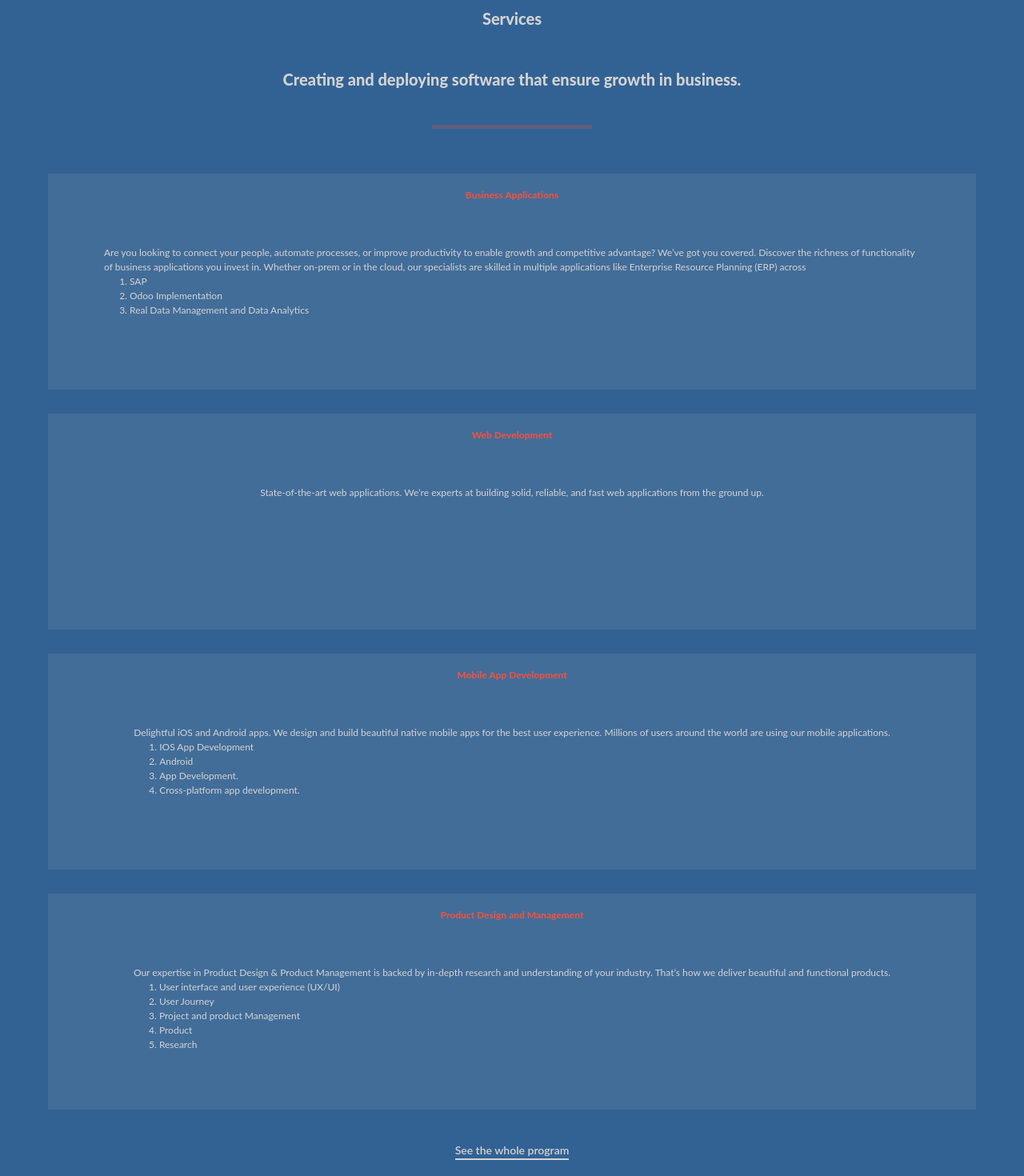
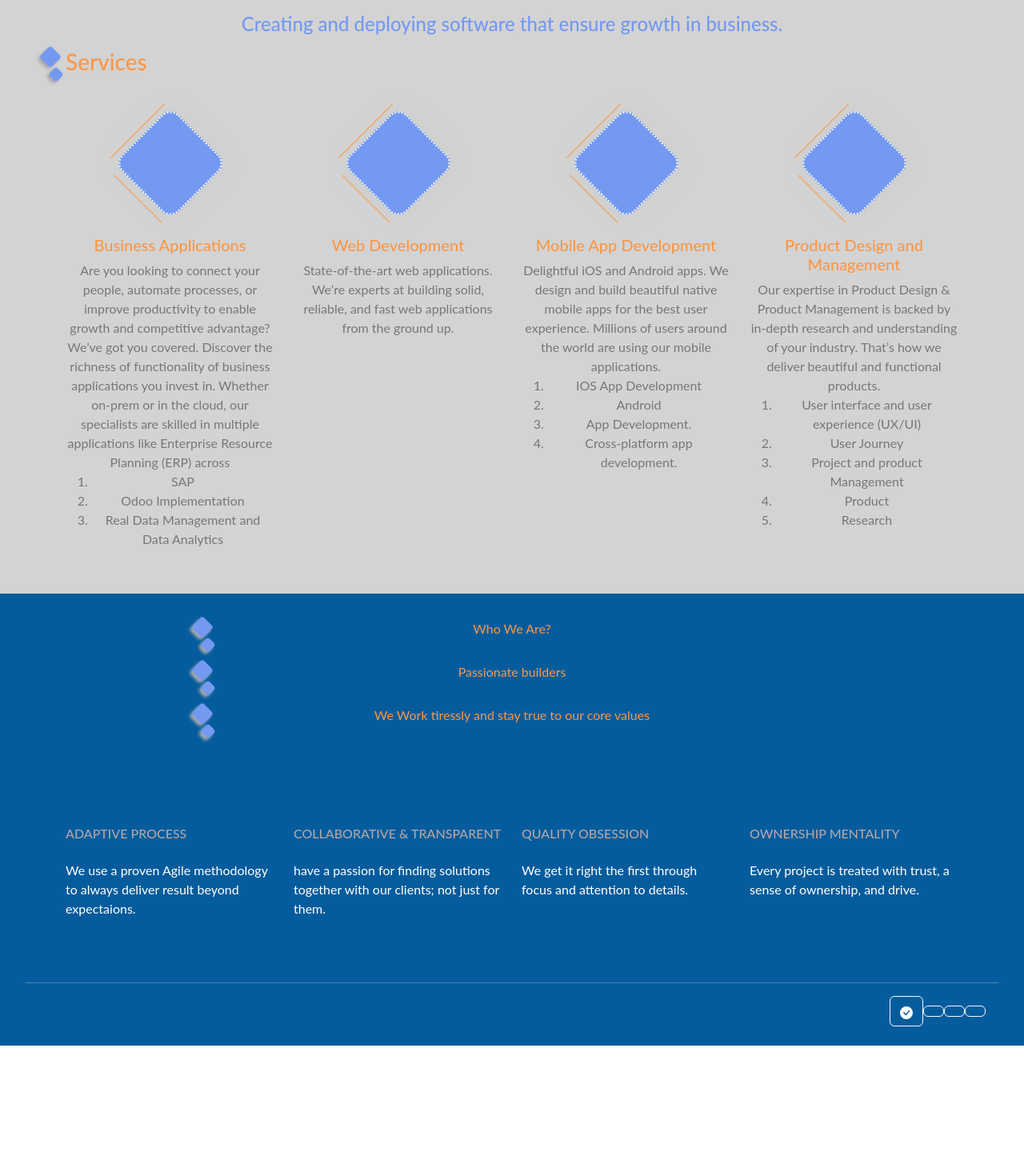
Before and after one commit to ZuhRa-HashiMi/vue.js_project, a Vue app: page / in a window 1280 px wide. Shown: the part 800-2270 px from the top of the page at 80% size. After the commit the page ends 2107 px from the top, so only its background shows below. Built offline with nearby package versions, Linux system fonts and the light colour scheme.

Commit message:
bring some changes

```diff
--- a/package.json
+++ b/package.json
@@ -8,8 +8,12 @@
     "lint": "vue-cli-service lint"
   },
   "dependencies": {
+    "@fortawesome/fontawesome-svg-core": "^6.2.0",
+    "@fortawesome/free-regular-svg-icons": "^6.2.0",
+    "@fortawesome/free-solid-svg-icons": "^6.2.0",
     "@popperjs/core": "^2.11.6",
     "bootstrap": "^5.2.1",
+    "bootstrap-icons": "^1.9.1",
     "core-js": "^3.8.3",
     "vue": "^3.2.13"
   },
--- a/src/assets/style.css
+++ b/src/assets/style.css
@@ -102,19 +102,21 @@
     background-repeat: no-repeat;
     background-size: cover;
     padding: 50px 20px;
-    background-color:whitesmoke;
+    background-color:#6699CC;
   }
 
  .txt h2 {
     /* padding-top:100px;  */
-    color: blue;
+    color: #326293;
     font-size: 20px;
     font-weight: 400px;
      position: relative;
     top: 4%;
     left: 0%;
+    margin-bottom: 4%;
     display: grid;
     grid-template-columns: repeat(2,1fr);
+
 
 
   }
@@ -504,16 +506,20 @@
 
 }
 #btn{
-  width: 12%;
+  width: 15%;
   height: 10%;
-  background-color:rgba(0, 0, 255, 0.622);
+  background-color:#326293;
   color:#fff;
-  position:relative;
+  position:flex;
   top:5%;
+  left: 5%;
+  text-align: center;
+  float: left;
 
 
 }
  #mt{
+  float: none;
   position:relative;
   top:30%;
   left:68%;
@@ -521,3 +527,106 @@
   max-width:40%;
   max-height: 50%;
 }
+
+.icon-stack-xl {
+  height: 5rem;
+  width: 5rem;
+  font-size: 1.75rem;
+}
+
+/* your CSS goes here*/
+.title {color: #fa9746;margin-bottom: 30px;position: relative;}
+.title::before {
+  position: absolute;
+  left: -29px;
+  top: 0;
+  height: 20px;
+  width: 20px;
+  transform: rotate(45deg);
+  background-color: #7499f1;
+  box-shadow: 0px 4px 4px 0px #aaa;
+  border-radius: 4px;
+  content: '';
+}
+.title::after {
+  position: absolute;
+  left: -19px;
+  top: 25px;
+  height: 14px;
+  width: 14px;
+  transform: rotate(45deg);
+  background-color: #7499f1;
+  box-shadow: 0px 4px 4px 0px #aaa;
+  border-radius: 4px;
+  content: '';
+}
+ /* services */
+.services {
+  color: black;
+  background-color:#d3d3d3;
+    padding:40px;
+  position: relative;
+}
+.services .square {
+  height: 100px;
+  width: 100px;
+  margin: 30px auto 40px;
+  position: relative;
+  border-radius: 15px;
+  transform: rotate(45deg);
+  padding: 10px;
+  background-color:#7499f1;
+  box-shadow: 0px 0px 27px 0px #ccc;
+  border: 2px dotted #eaf3fa;
+}
+.square i {
+  transform: rotate(315deg);
+  display: block;
+  color: #eaf3fa;
+  font-size: 40px;
+  padding-top: 17px;
+  padding-right: 14px;
+}
+.services .square::before {
+  position: absolute;
+  left: -10px;
+  top: 0;
+  width: 1px;
+  height: 100%;
+  background-color: #fa9746;
+  content: '';
+}
+.services .square::after {
+  position: absolute;
+  left: 50px;
+  top: 66px;
+  width: 1px;
+  height: 88%;
+  background-color:#fa9746;
+  content: '';
+  transform: rotate(90deg);
+}
+.services .serv .num
+ {
+   width: 60px;
+   height: 60px;
+   background-color: #7499f1;
+   box-shadow: 0px 0px 15px 0px #00a9d3;
+   margin: -38px auto 15px auto;
+   border-radius: 50%;
+   color: #fff;
+   font-size: 30px;
+    padding-top: 7px;
+    border: 1px dashed;
+  }
+.services .serv h5 {color: #fa9746;}
+.services .serv p {color: #777;}
+.services .serv hr {
+  width: 30px;
+  border-top: 3px solid rgb(0 169 211);
+}
+.txt{
+  color: #b3a6a6;
+}
+
+/* only for adding  */
--- a/src/components/MyFooter.vue
+++ b/src/components/MyFooter.vue
@@ -1,38 +1,127 @@
 <template>
-    <section id="footer">
+<div class="  mx-6 my-6">
+    <!-- Footer -->
+    <footer class="text-center text-lg-start text-white p-2" style="background-color:#055C9D">
+        <!-- Grid container -->
+        <div class=" p-4 pb-0 ">
+            <!-- Section: Links -->
+            <section class="container">
+                <div class="row text-center">
+                    <div class="col-md-2"></div>
+                    <div class="col-12 col-md-8">
                         <p class="title">Who We Are?</p>
                         <p class="title">Passionate builders</p>
                         <p class="title"> We Work tiressly and stay true to our core values</p>
-    <hr />
-    <div class="footer">
-        <div class="lecture">
-            <h3>Adaptive Process</h3>
+                    </div>
+                    <div class="col-md-2"></div>
+                </div>
+                <!--Grid row-->
+                <div class="row">
+                    <!-- Grid column -->
+                    <div class="col-md-3 col-lg-3 col-xl-3 mx-6 mt-5 py-5 ">
+                        <h6 class="text-uppercase mb-4 font-weight-bold txt">
+                            Adaptive Process
+
+                        </h6>
                         <p>
                             We use a proven Agile methodology to always deliver result beyond expectaions.
                         </p>
+                    </div>
+                    <!-- Grid column -->
 
-        </div>
+                    <hr class="w-100 clearfix d-md-none" />
 
-        <div class="ccexhibition">
-            <h3>Collaborative & Transparent</h3>
-            <p>
-                We have a passion for finding solutions together with our clients; not just for them.
+                    <!-- Grid column -->
+                    <div class="col-md-3 col-lg-3 col-xl-3 mx-6 mt-5 py-5 ">
+                        <h6 class="text-uppercase mb-4 font-weight-bold txt ">Collaborative & Transparent</h6>
+                        <p> have a passion for finding solutions together with our clients; not just for them.
                         </p>
                     </div>
-        <div class="forum">
-            <h3>Quality Obsession</h3>
+                    <!-- Grid column -->
+
+                    <hr class="w-100 clearfix d-md-none" />
+
+                    <!-- Grid column -->
+                    <div class="col-md-3 col-lg-3 col-xl-3 mx-6 mt-5 py-5 ">
+                        <h6 class="text-uppercase mb-4 font-weight-bold txt">
+                            Quality Obsession
+                        </h6>
                         <p>
                             We get it right the first through focus and attention to details.
                         </p>
                     </div>
-        <div class="workshop">
-            <h3>Ownership Mentality</h3>
+                    <div class="col-md-3 col-lg-3 col-xl-3 mx-6 mt-5 py-5 ">
+                        <h6 class="text-uppercase mb-4 font-weight-bold txt">
+                            Ownership Mentality
+
+                        </h6>
                         <p>
                             Every project is treated with trust, a sense of ownership, and drive.
                         </p>
                     </div>
+
+                    <!-- Grid column -->
+                    <hr class="w-100 clearfix d-md-none" />
+
+                    <!-- Grid column -->
+                    <!-- <div class="col-md-4 col-lg-3 col-xl-3 mx-auto mt-3">
+              <h6 class="text-uppercase mb-4 font-weight-bold">Contact</h6>
+              <p><i class="fas fa-home mr-3"></i> New York, NY 10012, US</p>
+              <p><i class="fas fa-envelope mr-3"></i> info@gmail.com</p>
+              <p><i class="fas fa-phone mr-3"></i> + 01 234 567 88</p>
+              <p><i class="fas fa-print mr-3"></i> + 01 234 567 89</p>
+            </div> -->
+                    <!-- Grid column -->
+                </div>
+                <!--Grid row-->
+            </section>
+            <!-- Section: Links -->
+
+            <hr class="my-3">
+
+            <!-- Section: Copyright -->
+            <section class="p-3 pt-0">
+                <div class="row d-flex align-items-center">
+                    <!-- Grid column -->
+                    <div class="col-md-7 col-lg-8 text-center text-md-start">
+                        <!-- Copyright -->
+
+                        <!-- Copyright -->
+                    </div>
+                    <!-- Grid column -->
+
+                    <!-- Grid column -->
+                    <div class="col-md-5 col-lg-4 ml-lg-0 text-center text-md-end">
+                        <!-- Facebook -->
+                        <a class="btn btn-outline-light btn-floating
+                 text-white" role="button">
+                            <svg xmlns="http://www.w3.org/2000/svg" width="16" height="16" fill="currentColor" class="bi bi-check-circle-fill" viewBox="0 0 16 16">
+                                <path d="M16 8A8 8 0 1 1 0 8a8 8 0 0 1 16 0zm-3.97-3.03a.75.75 0 0 0-1.08.022L7.477 9.417 5.384 7.323a.75.75 0 0 0-1.06 1.06L6.97 11.03a.75.75 0 0 0 1.079-.02l3.992-4.99a.75.75 0 0 0-.01-1.05z" />
+                            </svg>
+                        </a>
+
+                        <!-- Twitter -->
+                        <a class="btn btn-outline-light btn-floating
+                 text-white" role="button"><i class="fab fa-twitter"></i></a>
+
+                        <!-- Google -->
+                        <a class="btn btn-outline-light btn-floating
+                 text-white" role="button"><i class="fab fa-google"></i></a>
+
+                        <!-- Instagram -->
+                        <a class="btn btn-outline-light btn-floating
+                 text-white" role="button"><i class="fab fa-instagram"></i></a>
+                    </div>
+                    <!-- Grid column -->
                 </div>
             </section>
+            <!-- Section: Copyright -->
+        </div>
+        <!-- Grid container -->
+    </footer>
+    <!-- Footer -->
+</div>
+<!-- End of .container -->
 </template>
 
 <script>
--- a/src/components/SerVices.vue
+++ b/src/components/SerVices.vue
@@ -1,14 +1,20 @@
 <template>
 <!-- Main Program Section -->
-<section id="main-program">
-    <p class="title">Services</p>
-    <p class="title"> Creating and deploying software that ensure growth in business.</p>
-    <hr />
-    <div class="main-program">
-        <div class="lecture">
-            <h3>Business Applications</h3>
-            <p>
-                Are you looking to connect your people, automate processes, or improve productivity to enable growth and competitive advantage? We’ve got you covered.
+
+<div class="services pd">
+
+    <div class="text-wrap" style="text-align:center; vertical-align: middle; padding: 8px 18px; color:#7499f1">
+        <h4>Creating and deploying software that ensure growth in business.</h4>
+    </div>
+
+    <div class="container">
+      <h3 class="title">Services</h3>
+      <div class="row text-center">
+        <div class="col-md-3">
+          <div class="square"><i class="fas fa-code"></i></div>
+          <div class="serv">
+            <h5>Business Applications</h5>
+            <p>Are you looking to connect your people, automate processes, or improve productivity to enable growth and competitive advantage? We’ve got you covered.
                 Discover the richness of functionality of business applications you invest in.
                 Whether on-prem or in the cloud, our specialists are skilled in multiple
                 applications like Enterprise Resource Planning (ERP) across
@@ -22,22 +28,22 @@
                     <li>
                         Real Data Management and Data Analytics
                     </li>
-                </ol>
-            </p>
-
+                </ol></p>
+          </div>
         </div>
-
-        <div class="ccexhibition">
-            <h3>Web Development</h3>
-            <p>
-                State-of-the-art web applications.
-                We’re experts at building solid, reliable, and fast web applications from the ground up.
-            </p>
+        <div class="col-md-3">
+          <div class="serv">
+            <div class="square"><i class="fas fa-cogs"></i></div>
+            <h5>Web Development</h5>
+            <p>State-of-the-art web applications.
+                We’re experts at building solid, reliable, and fast web applications from the ground up.</p>
+          </div>
         </div>
-        <div class="forum">
-            <h3>Mobile App Development</h3>
-            <p>
-                Delightful iOS and Android apps.
+        <div class="col-md-3">
+          <div class="square"><i class="fas fa-globe"></i></div>
+          <div class="serv">
+            <h5>Mobile App Development</h5>
+            <p>Delightful iOS and Android apps.
                 We design and build beautiful native mobile apps for the best user experience.
                 Millions of users around the world are using our mobile applications.
                 <ol>
@@ -53,13 +59,14 @@
                     <li>
                         Cross-platform app development.
                     </li>
-                </ol>
-            </p>
+                </ol></p>
+          </div>
         </div>
-        <div class="workshop">
-            <h3>Product Design and Management</h3>
-            <p>
-                Our expertise in Product Design & Product Management is backed by in-depth research and understanding of your industry.
+        <div class="col-md-3">
+          <div class="square"><i class="fas fa-user-shield"></i></div>
+          <div class="serv">
+            <h5>Product Design and Management</h5>
+            <p>Our expertise in Product Design & Product Management is backed by in-depth research and understanding of your industry.
                 That’s how we deliver beautiful and functional products.
 
                 <ol>
@@ -79,12 +86,12 @@
                         Research
                     </li>
                 </ol>
-            </p>
+           </p>
+          </div>
         </div>
+      </div>
     </div>
-    <p class="desk">See the whole program</p>
-    <p class="mob">Join CC Global Summit 2022</p>
-</section>
+  </div>
 </template>
 
 <script>
```
Also changed, not shown: src/components/jumBotron.vue (+5 -3 lines), 1 other file (tests, documents, lock files or other folders). Lines whose indentation alone changed are shown as unchanged.
